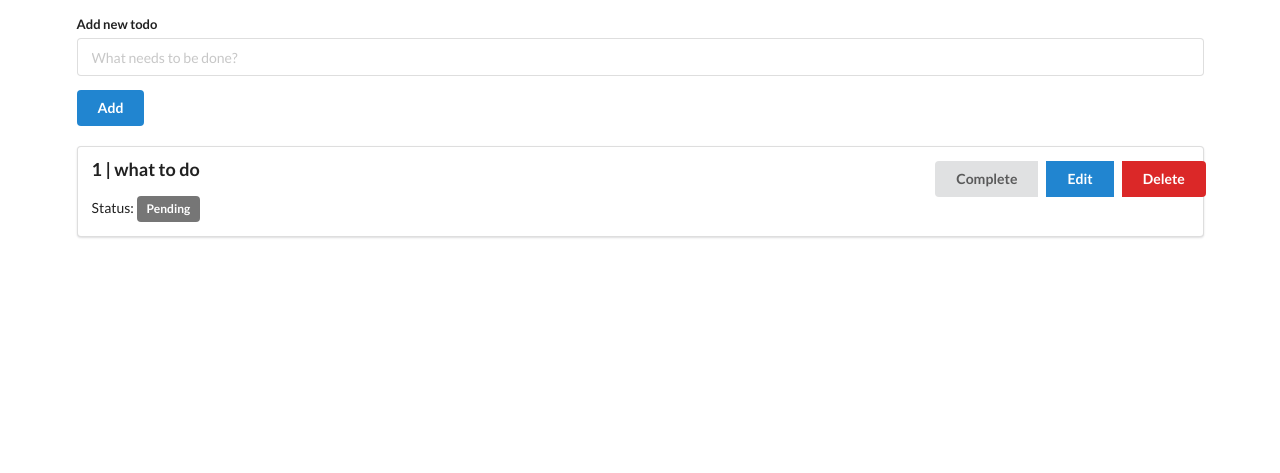
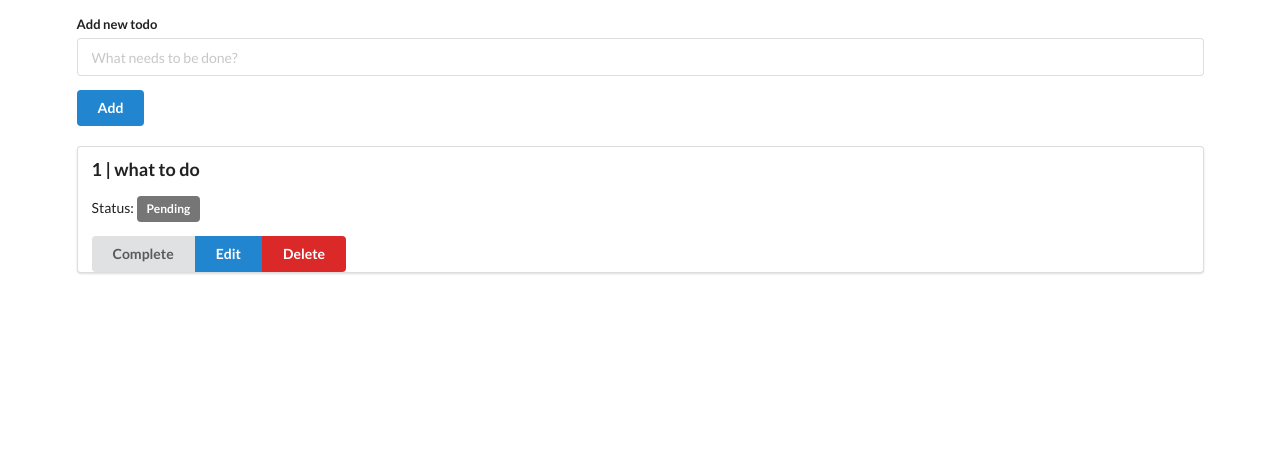
Before and after one commit to obieh/cicd-with-githubaction-docker-python, a Flask app: page / in a window 1280 px wide. Shown: the part 62-535 px from the top of the page. Run offline with Flask 3, Linux system fonts and the light colour scheme; data comes from the database, SQL or seed files in the repository; both versions use the stored data as it was after the commit.

Commit message:
update buttons

```diff
--- a/templates/index.html
+++ b/templates/index.html
@@ -34,9 +34,9 @@
                                 {% endif %}
                             </div>
                         </div>
-                        <div class="four wide column" style="text-align:right;">
-                            <!-- keep them inline -->
-                            <div class="ui buttons" style="display:inline-flex; gap:8px; justify-content:flex-end;">
+                        <div style="margin-top: lem; text-align: right;" >
+
+                            <div class="ui buttons">
                                 <a href="{{ url_for('update', todo_id=todo.id) }}" class="ui button">
                                     {% if todo.complete %}Undo{% else %}Complete{% endif %}
                                 </a>
```
Also changed, not shown: instance/site.db.
